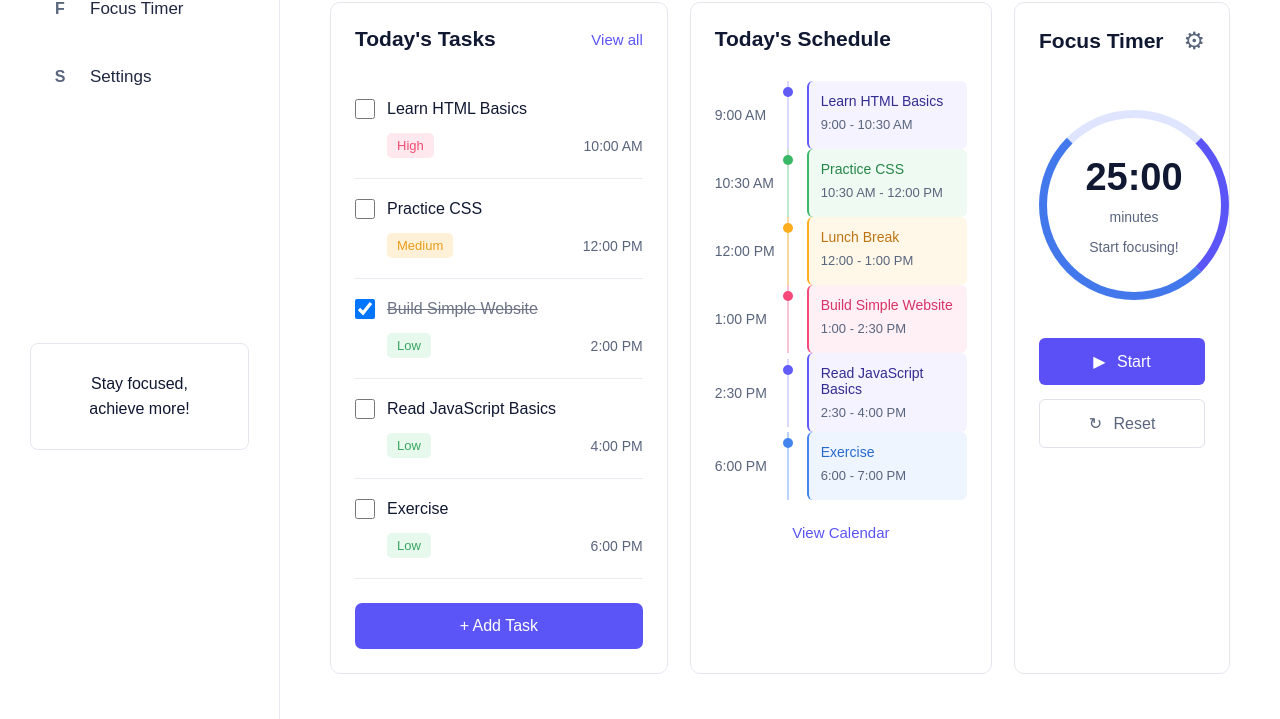
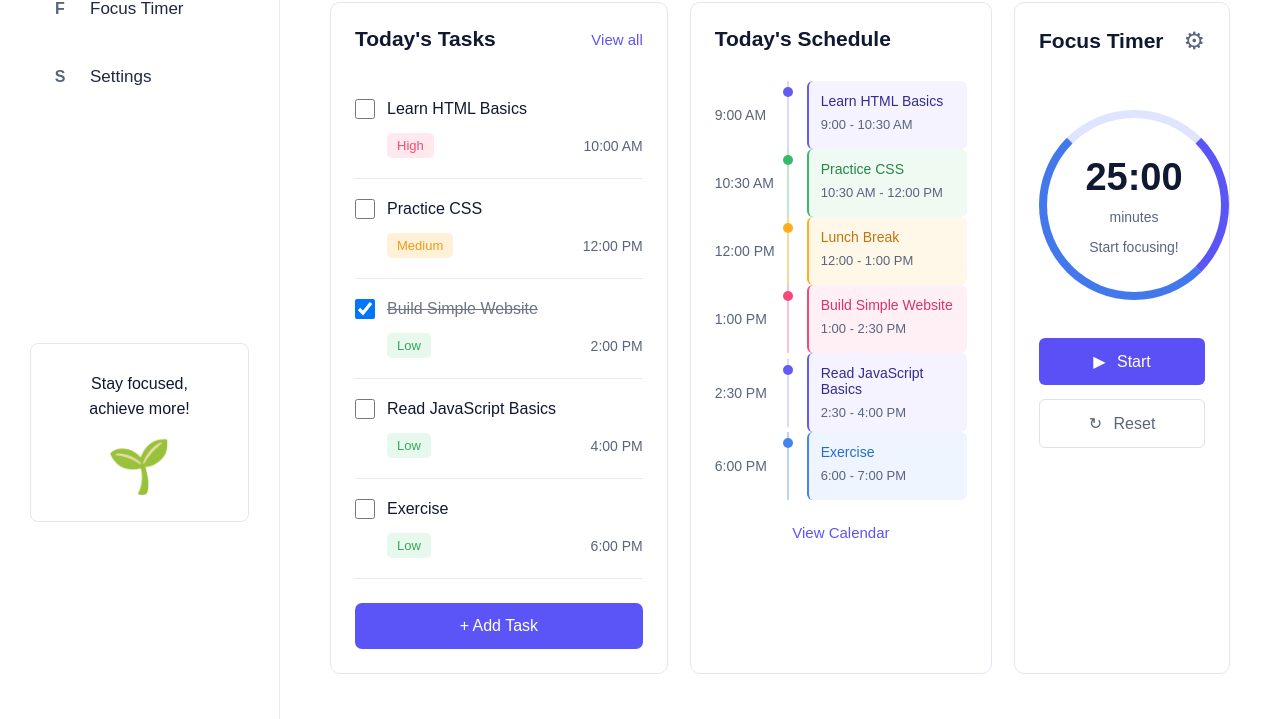
Before and after one commit to peterygalaxy-arch/Time-Management, a Flask app: page / in a window 1280 px wide. Shown: the part 349-1068 px from the top of the page. Run offline with Flask 3, Linux system fonts and the light colour scheme.

Commit message:
add the sidebar plant

```diff
--- a/static/style.css
+++ b/static/style.css
@@ -96,6 +96,11 @@ body {
 
 .sidebar-message p {
     margin: 7px 0;
+}
+
+.plant-icon {
+    margin-top: 18px;
+    font-size: 52px;
 }
 
 .main-content {
--- a/templates/index.html
+++ b/templates/index.html
@@ -44,6 +44,7 @@
             <div class="sidebar-message">
                 <p>Stay focused,</p>
                 <p>achieve more!</p>
+                <div class="plant-icon">&#127793;</div>
             </div>
         </div>
 
```
